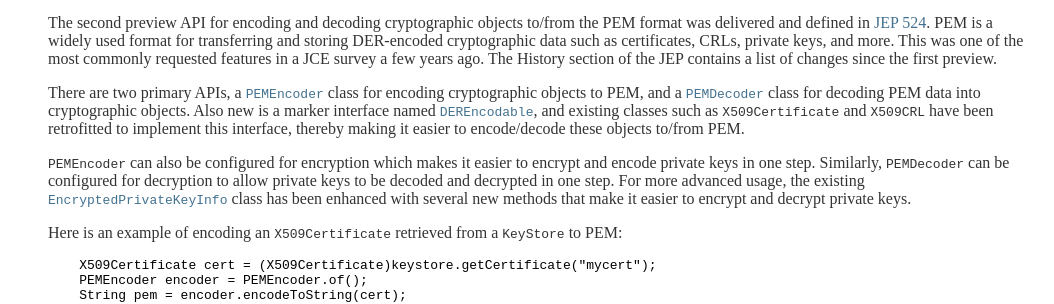
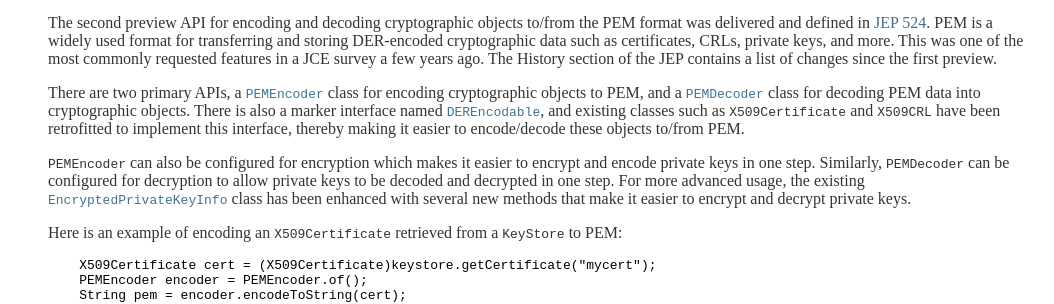
Before and after one commit to seanjmullan/seanjmullan.github.io, a Jekyll site: the page built from _posts/2026-03-16-jdk26.md, in a window 1280 px wide and 900 px high, scrolled down 1393 px. Shown: the part 176-480 px from the top of the window, without its empty margins (120-1174 px from the left). Built offline with Jekyll 4.4.1, drawn with Linux system fonts in a browser that asks for light colours; some of the changed text lies outside the part shown.

Commit message:
Minor changes.

```diff
--- a/_posts/2026-03-16-jdk26.md
+++ b/_posts/2026-03-16-jdk26.md
@@ -118,7 +118,7 @@ Key Encryption, and Signed JAR support for the post-quantum ML-DSA algorithm.
 
     There are two primary APIs, a [`PEMEncoder`](https://docs.oracle.com/en/java/javase/25/docs/api/java.base/java/security/PEMEncoder.html)
     class for encoding cryptographic objects to PEM, and a [`PEMDecoder`](https://docs.oracle.com/en/java/javase/25/docs/api/java.base/java/security/PEMDecoder.html)
-    class for decoding PEM data into cryptographic objects. Also new is a
+    class for decoding PEM data into cryptographic objects. There is also a
     marker interface named [`DEREncodable`](https://docs.oracle.com/en/java/javase/25/docs/api/java.base/java/security/DEREncodable.html),
     and existing classes such as `X509Certificate` and `X509CRL`
     have been retrofitted to implement this interface, thereby making it easier
```
Also changed, not shown: other parts of _posts/2026-03-16-jdk26.md (+1 -1 lines).
